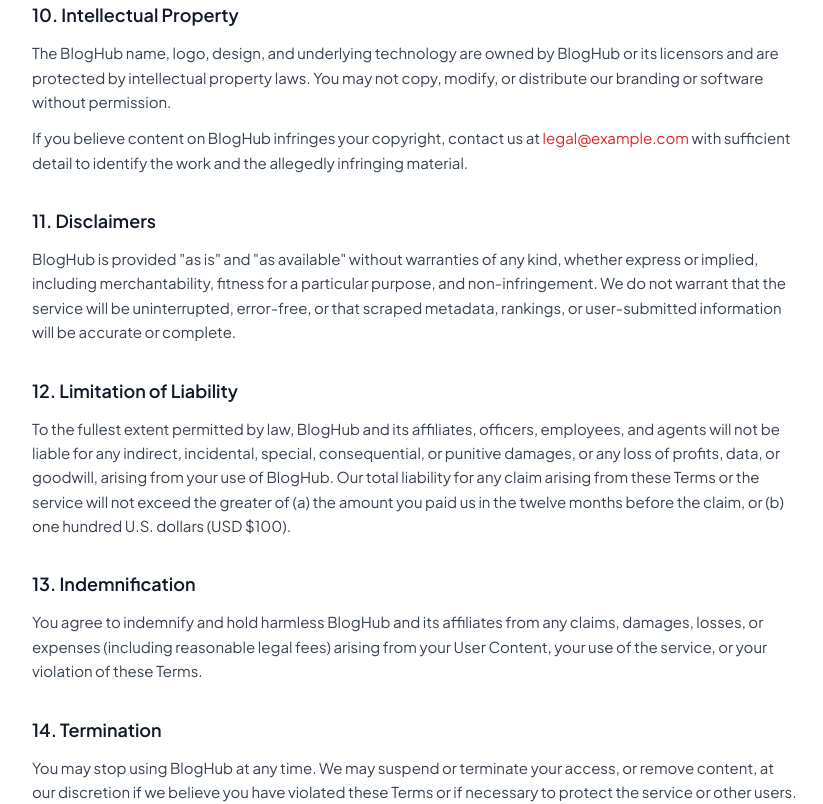
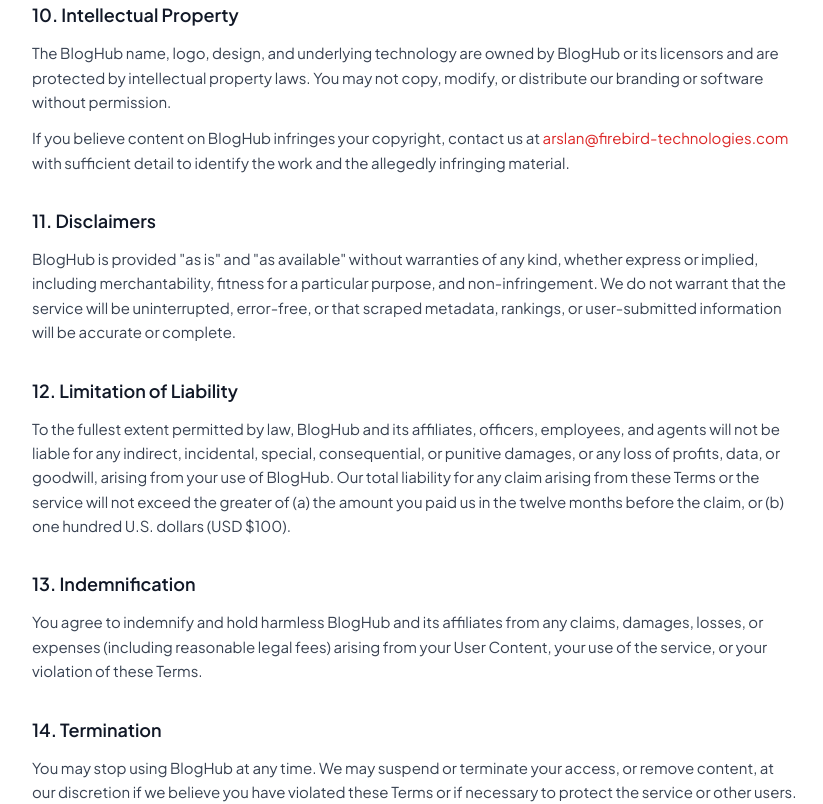
Before and after one commit to FireBird-Technologies/BlogHub, a React (Vite) app in the folder frontend/: page /terms in a window 1280 px wide. Shown: the part 2000-2804 px from the top of the page, without its empty margins (224-1047 px from the left). Built offline with nearby package versions, Linux system fonts and the light colour scheme; no server answers.

Commit message:
verify button fix

```diff
--- a/frontend/src/constants/legal.ts
+++ b/frontend/src/constants/legal.ts
@@ -2,7 +2,7 @@
   siteName: "BlogHub",
   siteUrl: "https://bloghub.app",
   operatorName: "BlogHub",
-  contactEmail: "legal@example.com",
+  contactEmail: "arslan@firebird-technologies.com",
   effectiveDate: "June 11, 2026",
   governingLaw: "the laws applicable in the operator's jurisdiction",
 } as const;
```
Also changed, not shown: 1 other file (tests, documents, lock files or other folders).
